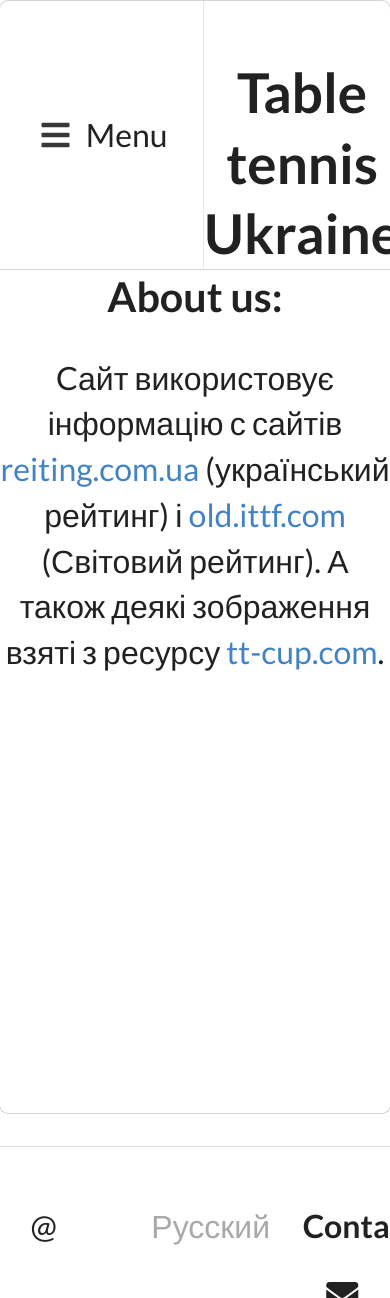
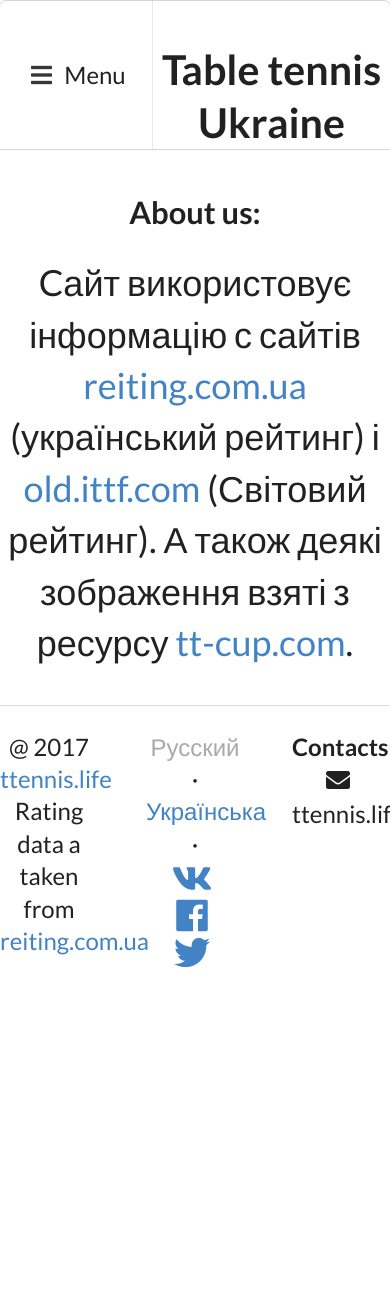
Before and after one commit to levy42/ttrating, a Flask app: page /1/m/about in a window 390 px wide; the page is wider, and only the part inside the window is pictured. Shown: the top 1298 px of that part. After the commit the page ends 995 px from the top of that part, so only its background shows below. Run offline with Flask 2, Linux system fonts and the light colour scheme; parts of the project's set-up code (start-up, migrations or seed data) failed here and were passed over; some libraries are stand-ins or nearby versions.

Commit message:
Fix mobility layout

```diff
--- a/templates/mobile/base.html
+++ b/templates/mobile/base.html
@@ -45,7 +45,8 @@
 
     <style type="text/css">
         html, body {
-            font-size: 2rem;
+            font-size: 1.5rem;
+            line-height: 90%;
         !important;
         }
 
@@ -67,7 +68,6 @@
     </a>
     <h2 class="ui header">{{ _('Table tennis Ukraine') }}</h2>
 </div>
-<div class="ui bottom attached segment pushable">
 {% block content %}
 {% endblock %}
 <div class="ui inverted labeled icon left inline vertical sidebar menu">
@@ -111,7 +111,6 @@
         {% endif %}
     {% endfor %}
 </div>
-</div>
 <div id="footer" class="footer-right">
     {% block footer %}
         <div class="ui divider"></div>
--- a/templates/mobile/player.html
+++ b/templates/mobile/player.html
@@ -6,7 +6,7 @@
 {% endblock %}
 {% block content %}
     {{ super() }}
-    <h2 class="header">{{ name(player.name) }}
+    <h2>{{ name(player.name) }}
         {% if player.rating %}
             <span style="color: green">{{ player.rating }}</span>
         {% else %}
```
Lines whose indentation alone changed are shown as unchanged.
